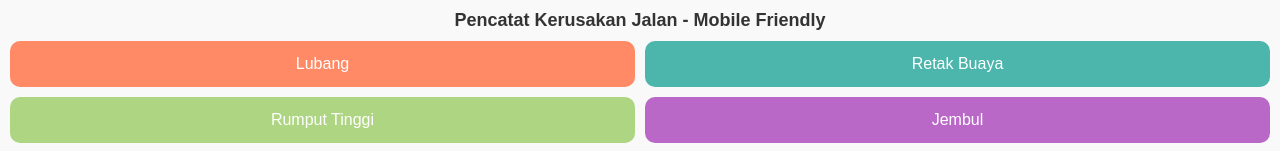
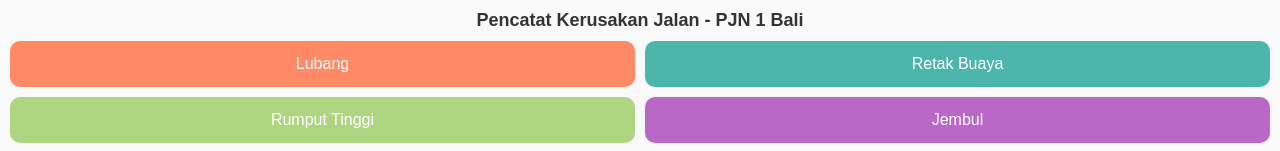
Before and after one commit to suryadiputu/lokasikerusakan, a plain HTML site: page kerusakan.html in a window 1280 px wide. Shown: the top 151 px of the page. Drawn offline with nearby package versions, Linux system fonts and the light colour scheme.

Commit message:
Update kerusakan.html

```diff
--- a/kerusakan.html
+++ b/kerusakan.html
@@ -30,7 +30,7 @@ th { background:#eee; }
 </head>
 <body>
 
-<h2>Pencatat Kerusakan Jalan - Mobile Friendly</h2>
+<h2>Pencatat Kerusakan Jalan - PJN 1 Bali</h2>
 
 <div class="btn-grid" id="btnGrid">
   <button id="btnLubang" style="background:#FF8A65">Lubang</button>
```
